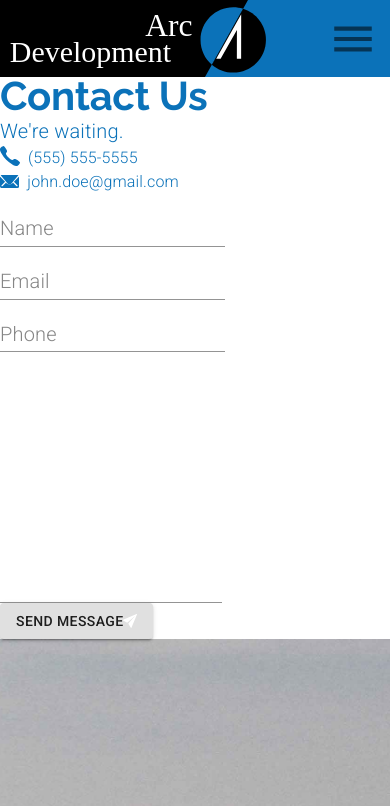
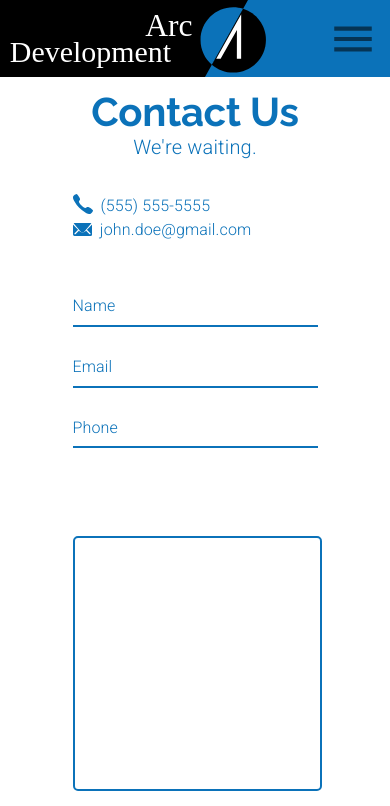
Before and after one commit to nikhil-shrestha/material-ui-reactjs, a React (Create React App) app: page /contact in a window 390 px wide. Shown: the top 806 px of the page. Built offline with nearby package versions, Linux system fonts and the light colour scheme.

Commit message:
contact form input and responsive

```diff
--- a/src/components/Contact.js
+++ b/src/components/Contact.js
@@ -8,6 +8,7 @@ import Button from '@material-ui/core/Button';
 import TextField from '@material-ui/core/TextField';
 
 import background from '../assets/background.jpg';
+import mobileBackground from '../assets/mobileBackground.jpg';
 import phoneIcon from '../assets/phone.svg';
 import emailIcon from '../assets/email.svg';
 import airplane from '../assets/send.svg';
@@ -20,7 +21,12 @@ const useStyles = makeStyles(theme => ({
     backgroundPosition: 'center',
     backgroundSize: 'cover',
     backgroundRepeat: 'no-repeat',
-    height: '60em'
+    height: '60em',
+    paddingBottom: '10em',
+    [theme.breakpoints.down('md')]: {
+      backgroundImage: `url(${mobileBackground})`,
+      backgroundAttachment: 'inherit'
+    }
   },
   estimate: {
     ...theme.typography.estimate,
@@ -34,7 +40,7 @@ const useStyles = makeStyles(theme => ({
     '&:hover': {
       backgroundColor: theme.palette.secondary.light
     },
-    [theme.breakpoints.down('sm')]: {
+    [theme.breakpoints.down('md')]: {
       marginRight: 0,
       marginLeft: 0
     }
@@ -44,8 +50,24 @@ const useStyles = makeStyles(theme => ({
     fontSize: '0.7rem',
     height: 35,
     padding: 5,
-    [theme.breakpoints.down('sm')]: {
+    [theme.breakpoints.down('md')]: {
       marginBottom: '2em'
+    }
+  },
+  message: {
+    border: `2px solid ${theme.palette.common.blue}`,
+    marginTop: '5em',
+    borderRadius: 5
+  },
+  sendButton: {
+    ...theme.typography.estimate,
+    borderRadius: 50,
+    height: 45,
+    width: 245,
+    fontSize: '1rem',
+    backgroundColor: theme.palette.common.orange,
+    '$:hover': {
+      backgroundColor: theme.palette.secondary.light
     }
   }
 }));
@@ -53,6 +75,7 @@ const useStyles = makeStyles(theme => ({
 const Contact = props => {
   const classes = useStyles();
   const theme = useTheme();
+  const matchesMD = useMediaQuery(theme.breakpoints.down('md'));
   const matchesSM = useMediaQuery(theme.breakpoints.down('sm'));
 
   const [name, setName] = useState('');
@@ -62,21 +85,44 @@ const Contact = props => {
 
   return (
     <Grid container>
-      <Grid item container direction="column" lg={3}>
+      <Grid
+        item
+        container
+        direction="column"
+        alignItems="center"
+        justify="center"
+        style={{
+          marginTop: matchesSM ? '1em' : matchesMD ? '5em' : 0,
+          marginBottom: matchesMD ? '5em' : 0
+        }}
+        lg={4}
+        xl={3}
+      >
         <Grid item>
-          <Typography variant="h2" style={{ lineHeight: 1 }}>
+          <Grid container direction="column">
+            <Grid item>
+              <Typography
+                align={matchesMD ? 'center' : undefined}
+                variant="h2"
+                style={{ lineHeight: 1 }}
+              >
                 Contact Us
               </Typography>
               <Typography
+                align={matchesMD ? 'center' : undefined}
                 variant="body1"
                 style={{ color: theme.palette.common.blue }}
               >
                 We're waiting.
               </Typography>
             </Grid>
-        <Grid item container>
+            <Grid item container style={{ marginTop: '2em' }}>
               <Grid item>
-            <img src={phoneIcon} alt="phone" style={{ marginRight: '0.5em' }} />
+                <img
+                  src={phoneIcon}
+                  alt="phone"
+                  style={{ marginRight: '0.5em' }}
+                />
               </Grid>
               <Grid item>
                 <Typography
@@ -88,7 +134,7 @@ const Contact = props => {
               </Grid>
             </Grid>
 
-        <Grid item container>
+            <Grid item container style={{ marginBottom: '2em' }}>
               <Grid item>
                 <img
                   src={emailIcon}
@@ -106,75 +152,101 @@ const Contact = props => {
               </Grid>
             </Grid>
 
-        <Grid item container>
-          <Grid item>
+            <Grid
+              item
+              container
+              direction="column"
+              style={{ maxWidth: '20em' }}
+            >
+              <Grid item style={{ marginBottom: '0.5em' }}>
                 <TextField
                   label="Name"
                   id="name"
+                  fullWidth
                   value={name}
                   onChange={e => setName(e.target.value)}
                 />
               </Grid>
-          <Grid item>
+              <Grid item style={{ marginBottom: '0.5em' }}>
                 <TextField
                   label="Email"
                   id="email"
+                  fullWidth
                   value={email}
                   onChange={e => setEmail(e.target.value)}
                 />
               </Grid>
-          <Grid item>
+              <Grid item style={{ marginBottom: '0.5em' }}>
                 <TextField
                   label="Phone"
                   id="phone"
+                  fullWidth
                   value={phone}
                   onChange={e => setPhone(e.target.value)}
                 />
               </Grid>
             </Grid>
 
-        <Grid item>
+            <Grid item style={{ maxWidth: '20em' }}>
               <TextField
+                InputProps={{
+                  disableUnderline: true
+                }}
                 value={message}
+                className={classes.message}
                 multiline
+                fullWidth
                 rows={10}
                 id="message"
                 onChange={e => setMessage(e.target.value)}
               />
             </Grid>
 
-        <Grid item>
-          <Button variant="contained">
+            <Grid item container justify="center" style={{ marginTop: '2em' }}>
+              <Button variant="contained" className={classes.sendButton}>
                 Send Message
-            <img src={airplane} alt="paper airplane" />
+                <img
+                  src={airplane}
+                  alt="paper airplane"
+                  style={{ marginLeft: '1rem' }}
+                />
               </Button>
+            </Grid>
+          </Grid>
         </Grid>
       </Grid>
       <Grid
         item
         container
+        direction={matchesMD ? 'column' : 'row'}
         className={classes.background}
         alignItems="center"
-        lg={9}
+        justify={matchesMD ? 'center' : undefined}
+        lg={8}
+        xl={9}
       >
         <Grid
           item
           style={{
-            marginLeft: matchesSM ? 0 : '5em',
-            textAlign: matchesSM ? 'center' : 'inherit',
-            padding: matchesSM ? 25 : 0
+            marginLeft: matchesMD ? 0 : '3em',
+            textAlign: matchesMD ? 'center' : 'inherit',
+            padding: matchesMD ? 25 : 0
           }}
         >
           <Grid container direction="column">
             <Grid item>
-              <Typography variant="h2">
+              <Typography align={matchesMD ? 'center' : undefined} variant="h2">
                 Simple Software.
                 <br /> Revolutionary Results.
               </Typography>
-              <Typography variant="subtitle2" style={{ fontSize: '1.5em' }}>
+              <Typography
+                align={matchesMD ? 'center' : undefined}
+                variant="subtitle2"
+                style={{ fontSize: '1.5em' }}
+              >
                 Take advangtage of 21st century
               </Typography>
-              <Grid container justify={matchesSM ? 'center' : undefined} item>
+              <Grid container justify={matchesMD ? 'center' : undefined} item>
                 <Button
                   component={Link}
                   to="/revolution"
--- a/src/components/ui/Theme.js
+++ b/src/components/ui/Theme.js
@@ -77,5 +77,27 @@ export default createMuiTheme({
       fontFamily: 'Roboto',
       fontWeight: 'bold'
     }
+  },
+  overrides: {
+    MuiInputLabel: {
+      root: {
+        color: arcBlue,
+        fontSize: '1rem'
+      }
+    },
+    MuiInput: {
+      root: {
+        color: arcGrey,
+        fontWeight: 300
+      },
+      underline: {
+        '&:before': {
+          borderBottom: `2px solid ${arcBlue}`
+        },
+        '&:hover:not($disabled):not($focused):not($error):before': {
+          borderBottom: `2px solid ${arcBlue}`
+        }
+      }
+    }
   }
 });
```
Lines whose indentation alone changed are shown as unchanged.
